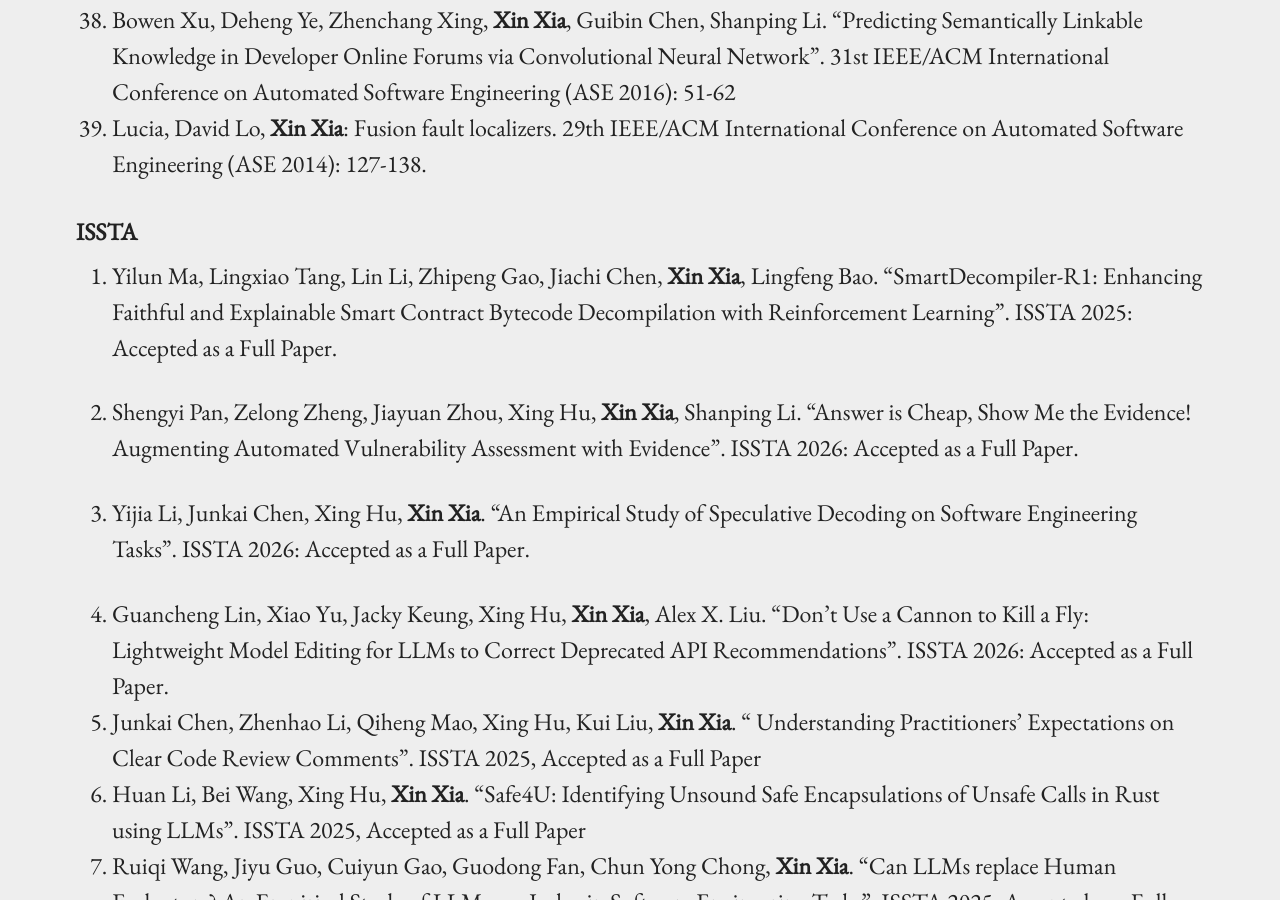
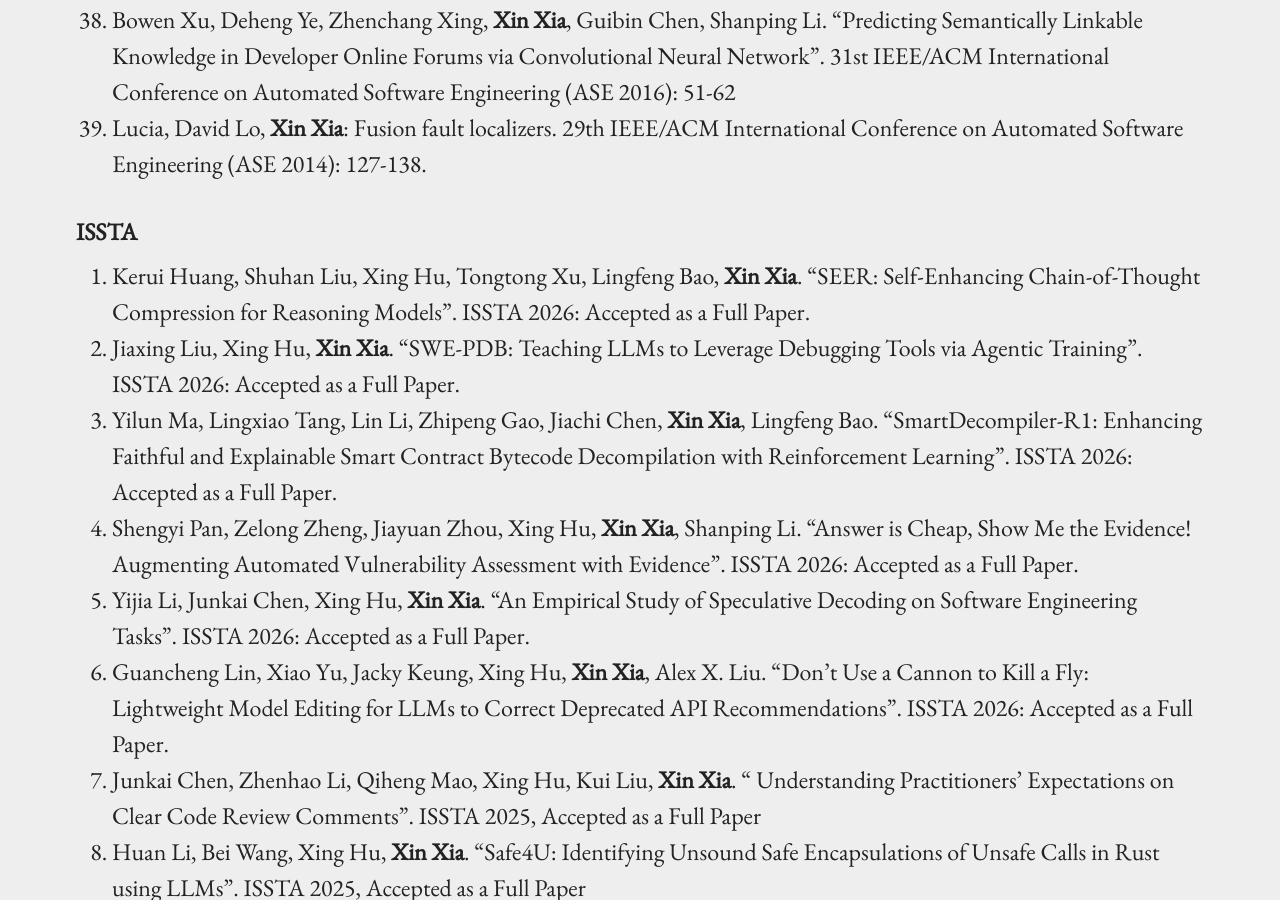
Before and after one commit to xin-xia/xin-xia.github.io, a Jekyll site: the page built from index.md, in a window 1280 px wide and 900 px high, scrolled down 19833 px. Built offline with Jekyll 4.4.1, drawn with Linux system fonts in a browser that asks for light colours.

Commit message:
Update index.md

```diff
--- a/index.md
+++ b/index.md
@@ -263,15 +263,11 @@ Case Study of Code Clone Detection and Defect Prediction". IEEE Transactions on
 
 
 #### ISSTA
-1. Yilun Ma, Lingxiao Tang, Lin Li, Zhipeng Gao, Jiachi Chen, <strong>Xin Xia</strong>, Lingfeng Bao.  "SmartDecompiler-R1: Enhancing Faithful and Explainable Smart Contract Bytecode Decompilation with Reinforcement Learning". ISSTA 2025: Accepted as a Full Paper.  <br/>
-
-
-
+1. Kerui Huang, Shuhan Liu, Xing Hu, Tongtong Xu, Lingfeng Bao, <strong>Xin Xia</strong>. "SEER: Self-Enhancing Chain-of-Thought Compression for Reasoning Models". ISSTA 2026: Accepted as a Full Paper.  <br/>
+1. Jiaxing Liu, Xing Hu, <strong>Xin Xia</strong>. "SWE-PDB: Teaching LLMs to Leverage Debugging Tools via Agentic Training". ISSTA 2026: Accepted as a Full Paper.  <br/>
+1. Yilun Ma, Lingxiao Tang, Lin Li, Zhipeng Gao, Jiachi Chen, <strong>Xin Xia</strong>, Lingfeng Bao.  "SmartDecompiler-R1: Enhancing Faithful and Explainable Smart Contract Bytecode Decompilation with Reinforcement Learning". ISSTA 2026: Accepted as a Full Paper.  <br/>
 1. Shengyi Pan, Zelong Zheng, Jiayuan Zhou, Xing Hu, <strong>Xin Xia</strong>, Shanping Li. "Answer is Cheap, Show Me the Evidence! Augmenting Automated Vulnerability Assessment with Evidence". ISSTA 2026: Accepted as a Full Paper.  <br/>
-
-
 1. Yijia Li, Junkai Chen, Xing Hu, <strong>Xin Xia</strong>. "An Empirical Study of Speculative Decoding on Software Engineering Tasks". ISSTA 2026: Accepted as a Full Paper.  <br/>
-
 1. Guancheng Lin, Xiao Yu, Jacky Keung, Xing Hu, <strong>Xin Xia</strong>, Alex X. Liu.  "Don’t Use a Cannon to Kill a Fly: Lightweight Model Editing for LLMs to Correct Deprecated API Recommendations". ISSTA 2026: Accepted as a Full Paper.  <br/>
 1. Junkai Chen, Zhenhao Li, Qiheng Mao, Xing Hu, Kui Liu,  <strong>Xin Xia</strong>. " Understanding Practitioners’ Expectations on Clear Code Review Comments". ISSTA 2025, Accepted as a Full Paper <br />
 1. Huan Li, Bei Wang, Xing Hu,  <strong>Xin Xia</strong>. "Safe4U: Identifying Unsound Safe Encapsulations of Unsafe Calls in Rust using LLMs". ISSTA 2025, Accepted as a Full Paper <br />
```
